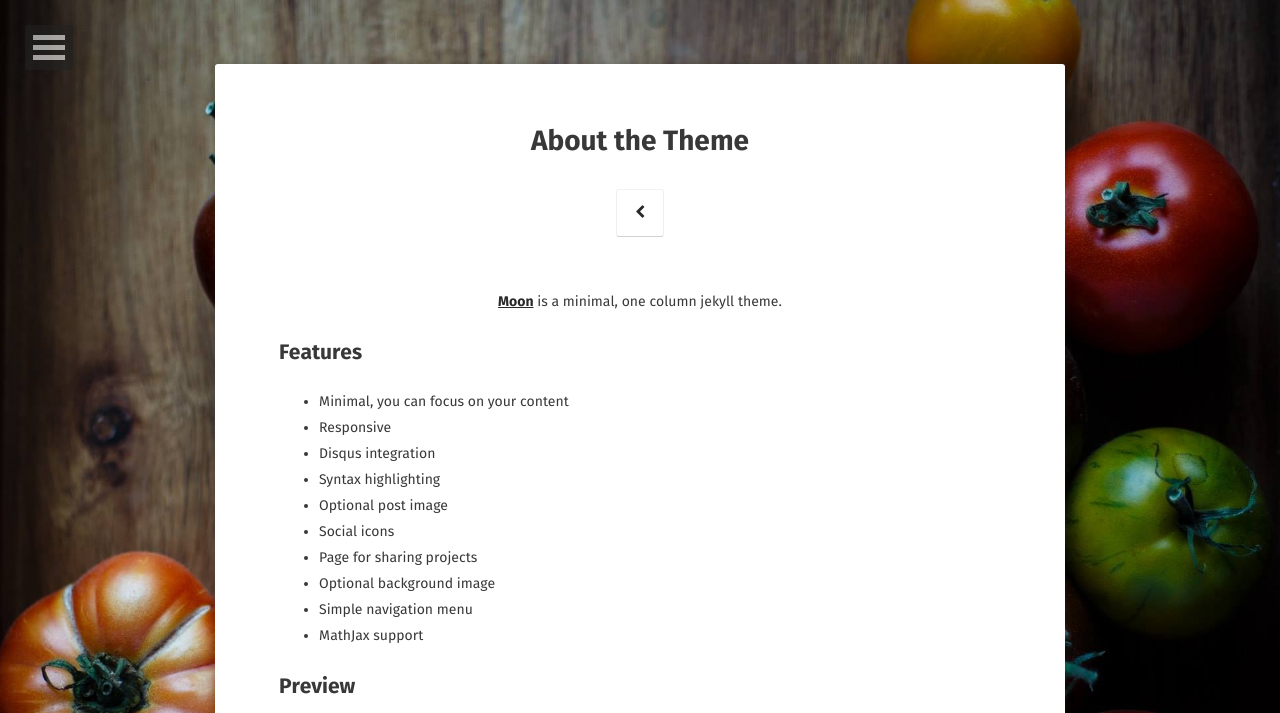
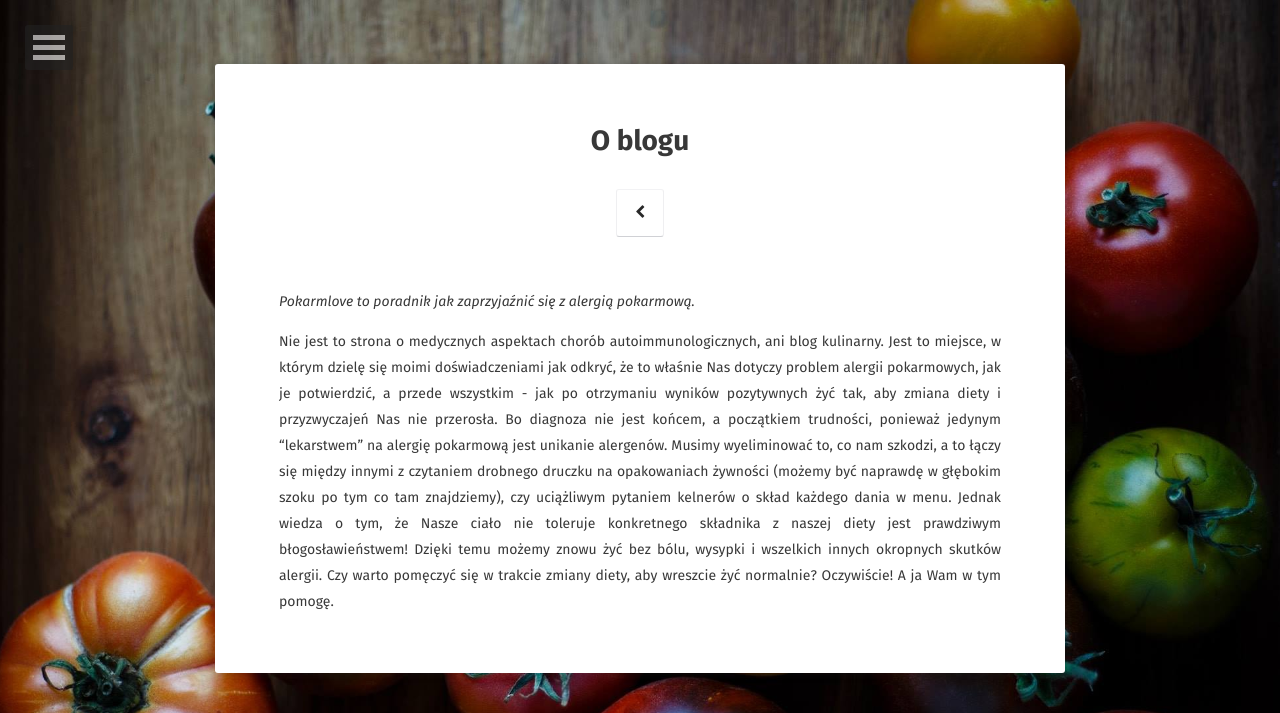
Before and after one commit to Emikis/emikis.github.io, a Jekyll site: the page built from about/index.md, in a window 1280 px wide. Shown: the top 713 px of the page. Built offline with Jekyll 4.4.1, drawn with Linux system fonts in a browser that asks for light colours; some web fonts are replaced; some of the changed text lies outside the part shown; grey boxes are pictures that could not be loaded.

Commit message:
Update index.md

```diff
--- a/about/index.md
+++ b/about/index.md
@@ -1,37 +1,11 @@
 ---
 layout: page
-title: About the Theme
-tags: [about, Jekyll, theme, moon]
-date: 2016-03-21
+title: O blogu
+date: 2017-06-18
 comments: false
 ---
 
-<center><a href="http://taylantatli.github.io/Moon"><b>Moon</b></a> is a minimal, one column jekyll theme.</center>
+_Pokarmlove to poradnik jak zaprzyjaźnić się z alergią pokarmową._
 
-## Features
-* Minimal, you can focus on your content
-* Responsive
-* Disqus integration
-* Syntax highlighting
-* Optional post image
-* Social icons
-* Page for sharing projects
-* Optional background image
-* Simple navigation menu
-* MathJax support
-
-## Preview
-
-{% capture images %}
-    https://cloud.githubusercontent.com/assets/754514/14509720/61c61058-01d6-11e6-93ab-0918515ecd56.png
-    https://cloud.githubusercontent.com/assets/754514/14509716/61ac6c8e-01d6-11e6-879f-8308883de790.png
-{% endcapture %}
-{% include gallery images=images caption="Screenshots of Moon Theme" cols=2 %}
-
-See a [live version of Moon](http://taylantatli.github.io/Moon) hosted on GitHub.
-
-## Getting Started
-
-To learn how to install and use this theme check out the [Setup Guide](http://taylantatli.me/Moon/moon-theme/) for more information.
-
-[Install Moon](https://github.com/TaylanTatli/Moon){: .btn}
+Nie jest to strona o medycznych aspektach chorób autoimmunologicznych, ani blog kulinarny. Jest to miejsce, w którym dzielę się moimi doświadczeniami jak odkryć, że to właśnie Nas dotyczy problem alergii pokarmowych, jak je potwierdzić, a przede wszystkim -  jak po otrzymaniu wyników pozytywnych żyć tak, aby zmiana diety i przyzwyczajeń Nas nie przerosła. Bo diagnoza nie jest końcem, a początkiem trudności, ponieważ jedynym “lekarstwem” na alergię pokarmową jest unikanie alergenów. Musimy wyeliminować to, co nam szkodzi, a to łączy się między innymi z czytaniem drobnego druczku na opakowaniach żywności (możemy być naprawdę w głębokim szoku po tym co tam znajdziemy), czy uciążliwym pytaniem kelnerów o skład każdego dania w menu.
+Jednak wiedza o tym, że Nasze ciało nie toleruje konkretnego składnika z naszej diety jest prawdziwym błogosławieństwem! Dzięki temu możemy znowu żyć bez bólu, wysypki i wszelkich innych okropnych skutków alergii. Czy warto pomęczyć się w trakcie zmiany diety, aby wreszcie żyć normalnie? Oczywiście! A ja Wam w tym pomogę.
```
